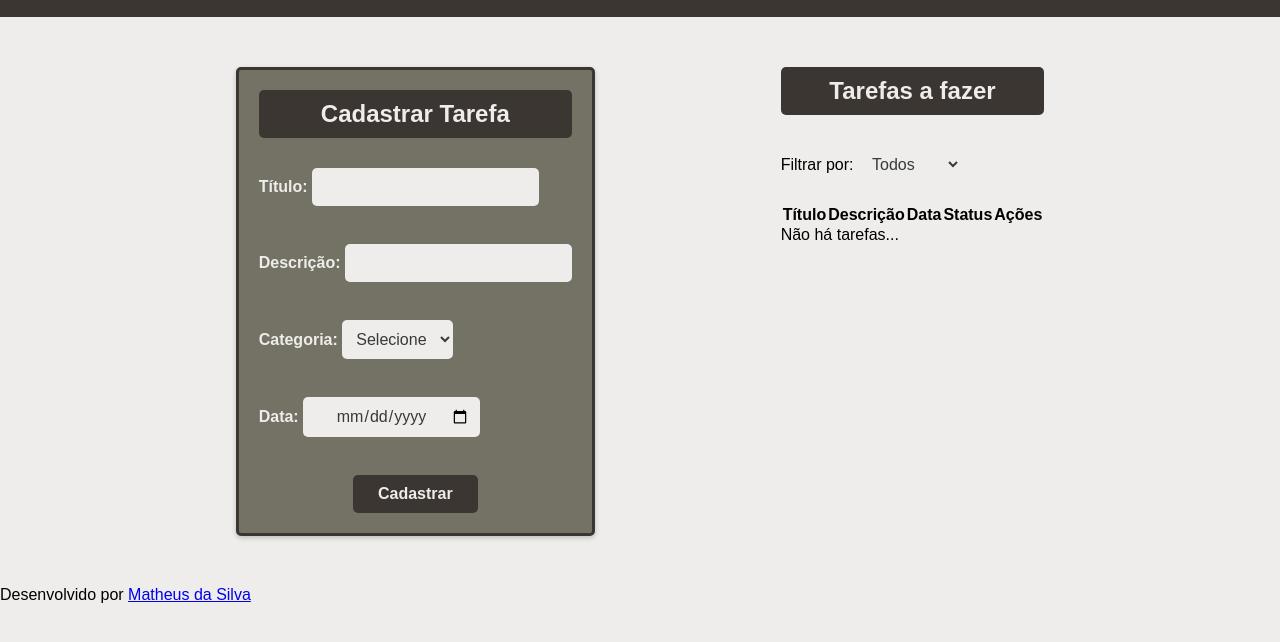
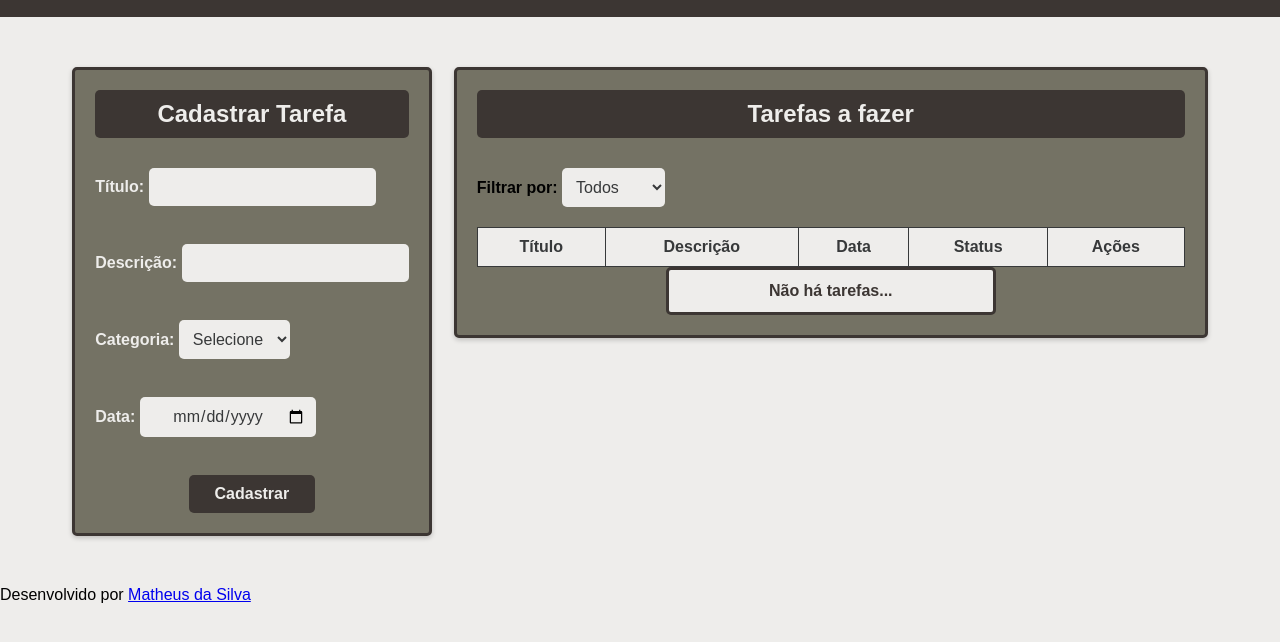
Before and after one commit to ifpi-picos/js-dom-api-Matheus-da-Silva, a plain HTML site: page index.html in a window 1280 px wide. Shown: the part 60-702 px from the top of the page. Drawn offline with Linux system fonts and the light colour scheme.

Commit message:
Personalizando o bloco de exibição das tarefas

```diff
--- a/css/style.css
+++ b/css/style.css
@@ -100,3 +100,85 @@ input[type="submit"] {
     transition: background-color 0.3s ease-in-out;
     margin: 0 auto;
 }
+
+.list-container{
+    background-color: var(--quaternary-color);
+    border: 3px solid var(--tertiary-color);
+    padding: 20px;
+    border-radius: 5px;
+    overflow: auto;
+    box-shadow: 0 2px 5px rgba(0, 0, 0, 0.2);
+    font-weight: bold;
+    width: 60%;
+    max-height: calc(100vh - 300px);
+}
+
+/* Personalizar caixinha de "Ordenar por" */
+#sort-by {
+    width: 20%;
+    margin-left: 10px;
+}
+
+table,
+th,
+td {
+    border: 1px solid #37393A;
+    padding: 10px;
+}
+
+table {
+    background-color: #72717f;
+    width: 100%;
+    border-collapse: collapse;
+    color: var(--secondary-color);
+    text-align: center;
+}
+
+/* alterar a barra de exibição dos livros (th)*/
+th {
+    background-color: var(--secondary-color);
+    color: #37393A;
+    font-weight: bold;
+}
+
+tr:nth-child(even) {
+    background-color: #72717f;
+}
+
+.action-buttons {
+    display: flex;
+    justify-content: center;
+    align-items: center;
+}
+
+.complete-button,
+.delete-button {
+    margin: 0 5px;
+    padding: 5px 10px;
+    background-color: var(--primary-color);
+    color: var(--secondary-color);
+    border: none;
+    cursor: pointer;
+    border-radius: 5px;
+    box-shadow: 0 2px 5px rgba(0, 0, 0, 0.2);
+}
+
+.delete-button {
+    background-color: #f44336;
+}
+
+#null{
+    display: flex;
+    flex-direction: row;
+    justify-content: center;
+    text-align: center;
+    align-items: center;
+    background-color: var(--secondary-color);
+    border: 3px solid var(--tertiary-color);
+    color: var(--tertiary-color);
+    border-radius: 5px;
+    padding: 12px;
+    overflow: auto;
+    width: 300px;
+    margin: 0 auto;
+}
```
